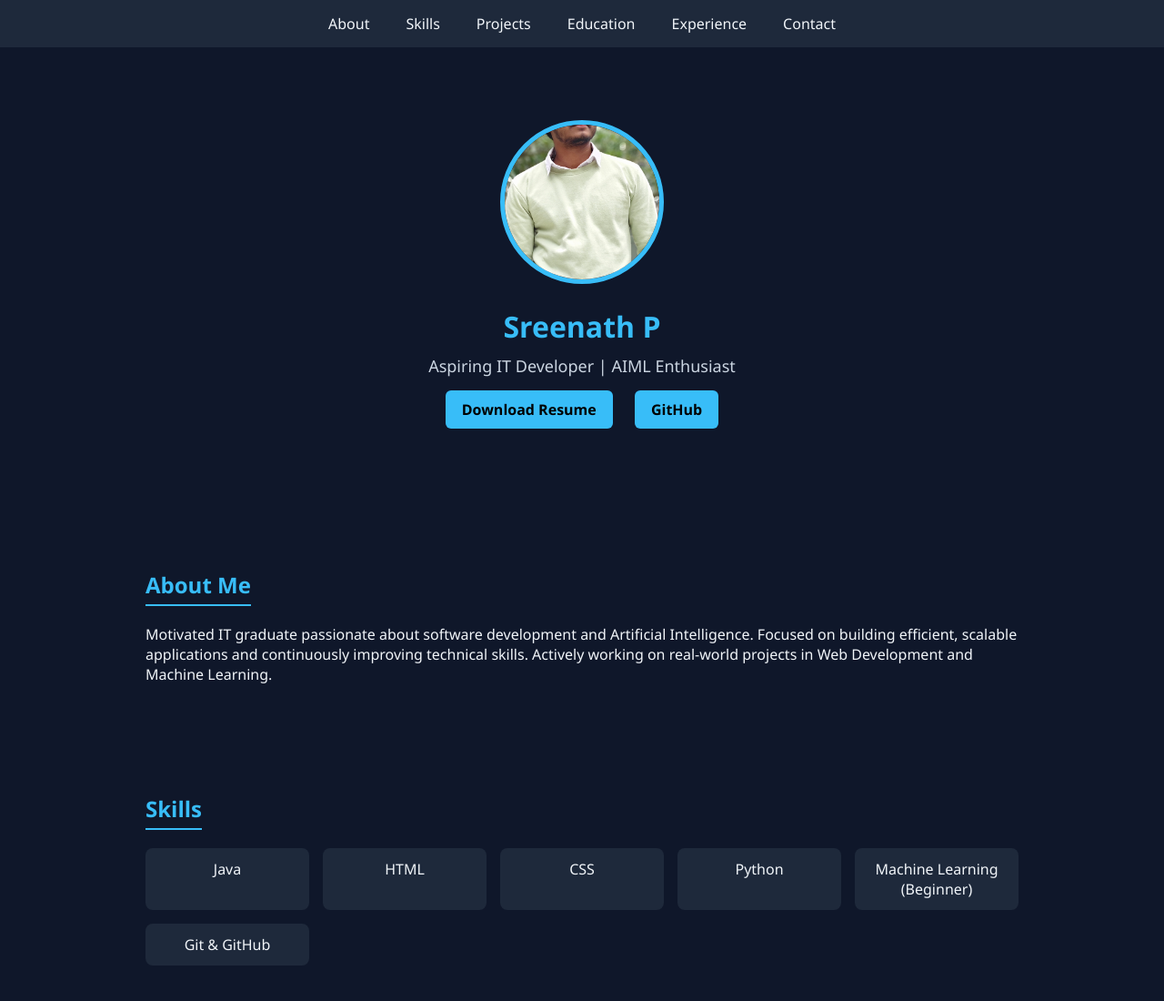
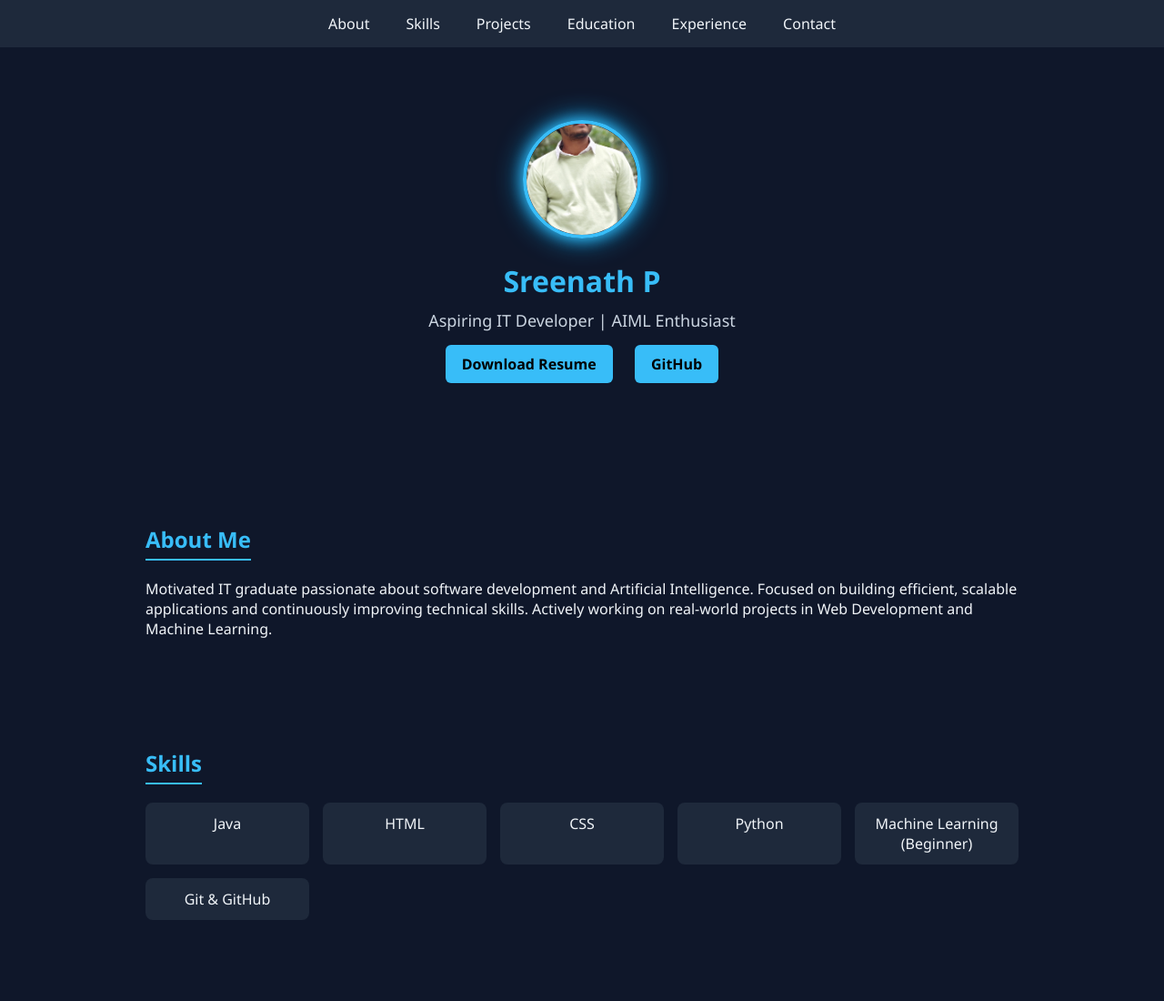
Before and after one commit to sreenathpokuri2019war/sreenath-portfolio1, a plain HTML site: page index.html in a window 1280 px wide. Shown: the top 1100 px of the page at 91% size. Drawn offline with Linux system fonts and the light colour scheme.

Commit message:
Update index.html

```diff
--- a/index.html
+++ b/index.html
@@ -47,11 +47,20 @@ padding:80px 20px;
 }
 
 header img{
-width:180px;
-height:180px;
+    width:130px;
+    height:130px;
     border-radius:50%;
     object-fit:cover;
-border:5px solid #38bdf8;
+    border:4px solid #38bdf8;
+    box-shadow:0 0 15px #38bdf8,
+               0 0 30px #0ea5e9;
+    transition:0.4s ease-in-out;
+}
+
+header img:hover{
+    transform:scale(1.08);
+    box-shadow:0 0 20px #38bdf8,
+               0 0 40px #0ea5e9;
 }
 
 header h1{
```
Lines whose indentation alone changed are shown as unchanged.
